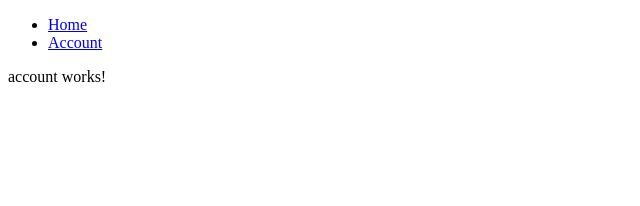
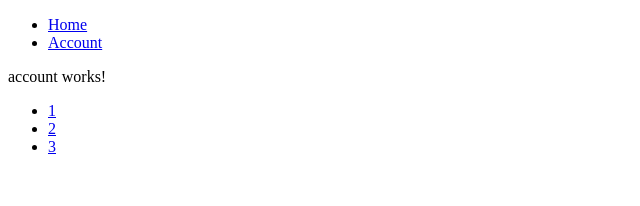
Before and after one commit to ichimichi/angular-sandbox, an Angular app: page /account in a window 1280 px wide. Shown: the top 206 px of the page, without its empty margins (0-640 px from the left). Built offline with nearby package versions, Linux system fonts and the light colour scheme.

Commit message:
access route parameters using snapshot

```diff
--- /dev/null
+++ b/src/app/account-detail/account-detail.component.html
@@ -0,0 +1,2 @@
+<p>account-detail works!</p>
+<p>account id : {{ id }}</p>
--- /dev/null
+++ b/src/app/account-detail/account-detail.component.ts
@@ -0,0 +1,17 @@
+import { Component, OnInit } from '@angular/core';
+import { ActivatedRoute } from '@angular/router';
+
+@Component({
+  selector: 'app-account-detail',
+  templateUrl: './account-detail.component.html',
+  styleUrls: ['./account-detail.component.scss'],
+})
+export class AccountDetailComponent implements OnInit {
+  id: string;
+
+  constructor(private route: ActivatedRoute) {}
+
+  ngOnInit(): void {
+    this.id = this.route.snapshot.paramMap.get('id');
+  }
+}
--- a/src/app/account/account.component.html
+++ b/src/app/account/account.component.html
@@ -1 +1,6 @@
 <p>account works!</p>
+<ul>
+  <li><a [routerLink]="['/account', 1]">1</a></li>
+  <li><a [routerLink]="['/account', 2]">2</a></li>
+  <li><a [routerLink]="['/account', 3]">3</a></li>
+</ul>
--- a/src/app/app.module.ts
+++ b/src/app/app.module.ts
@@ -6,6 +6,7 @@ import { AppComponent } from './app.component';
 import { HomeComponent } from './home/home.component';
 import { NotFoundComponent } from './not-found/not-found.component';
 import { AccountComponent } from './account/account.component';
+import { AccountDetailComponent } from './account-detail/account-detail.component';
 
 const routes: Routes = [
   {
@@ -19,6 +20,10 @@ const routes: Routes = [
   {
     path: 'account',
     component: AccountComponent,
+  },
+  {
+    path: 'account/:id',
+    component: AccountDetailComponent,
   },
   {
     path: '',
@@ -37,6 +42,7 @@ const routes: Routes = [
     HomeComponent,
     NotFoundComponent,
     AccountComponent,
+    AccountDetailComponent,
   ],
   imports: [BrowserModule, RouterModule.forRoot(routes)],
   providers: [],
```
Also changed, not shown: src/app/account-detail/account-detail.component.scss (added), 1 other file (tests, documents, lock files or other folders).
